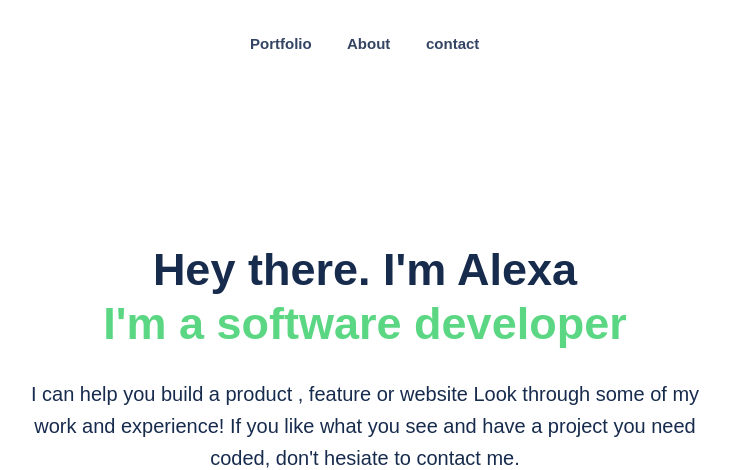
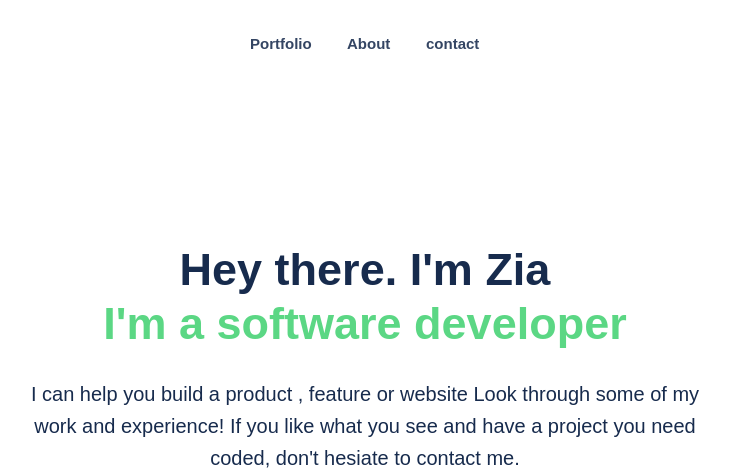
Before and after one commit to Zia123456/Zia123456.github.io, a website: page index.html in a window 1280 px wide. Shown: the top 470 px of the page, without its empty margins (275-1005 px from the left). Drawn offline with Linux system fonts and the light colour scheme; a web font is replaced by a local one.

Commit message:
my portfolio replaced by zia bakhteyar in title tag

```diff
--- a/index.html
+++ b/index.html
@@ -5,7 +5,7 @@
     <meta http-equiv="X-UA-Compatible" content="IE=edge" />
     <meta name="viewport" content="width=device-width, initial-scale=1.0" />
     <link rel="stylesheet" href="styles.css" />
-    <title>My Portfolio</title>
+    <title>Zia Bakhteyari's portfolio</title>
   </head>
   <body>
     <header class="header-container">
@@ -31,7 +31,7 @@
       <nav class="header-text">
         <div class="text-container">
           <div class="primary-text">
-            <h1>Hey there. I'm Alexa</h1>
+            <h1>Hey there. I'm Zia</h1>
             <h2 id="colored-text">I'm a software developer</h2>
           </div>
           <div class="supporting-text">
```
